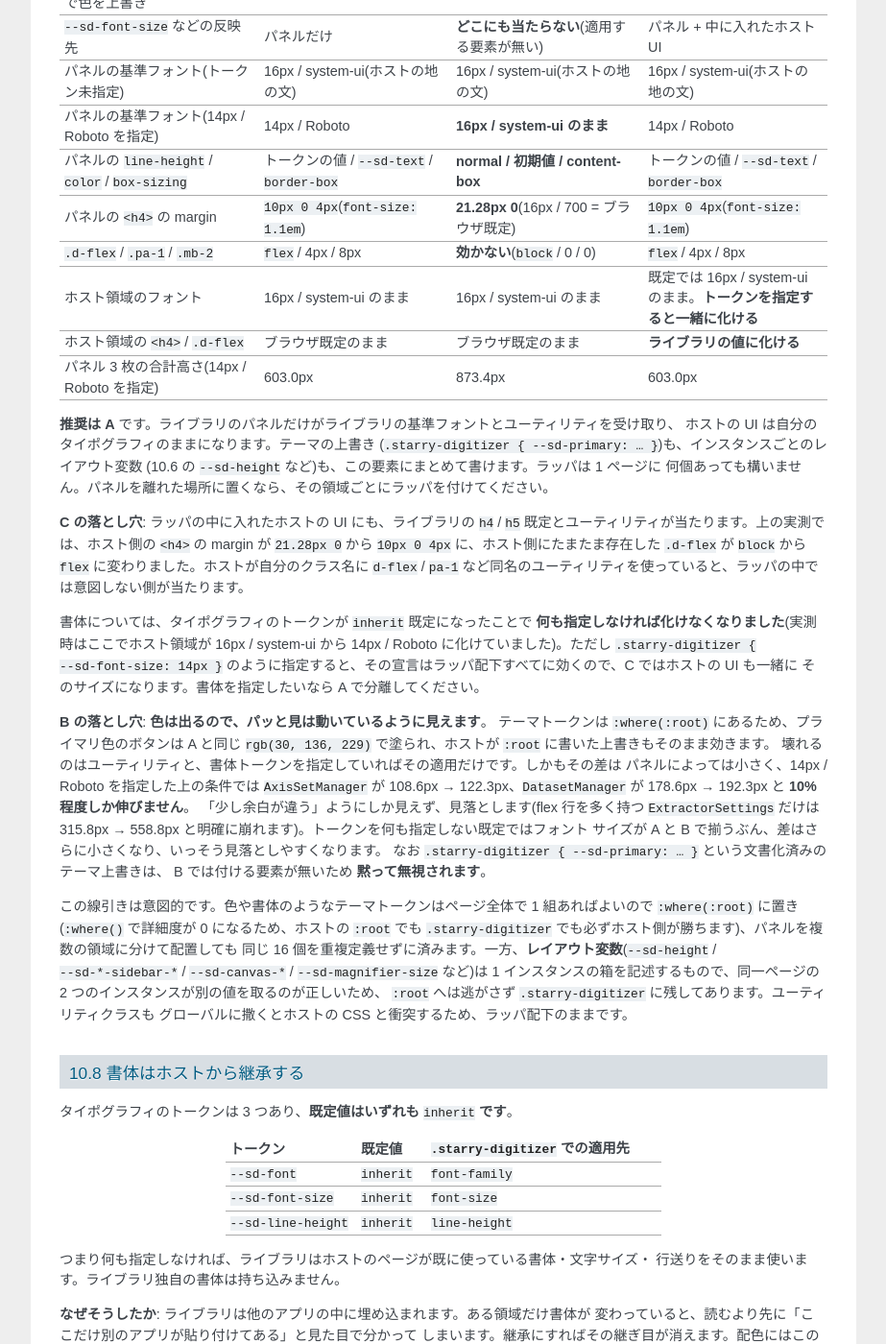
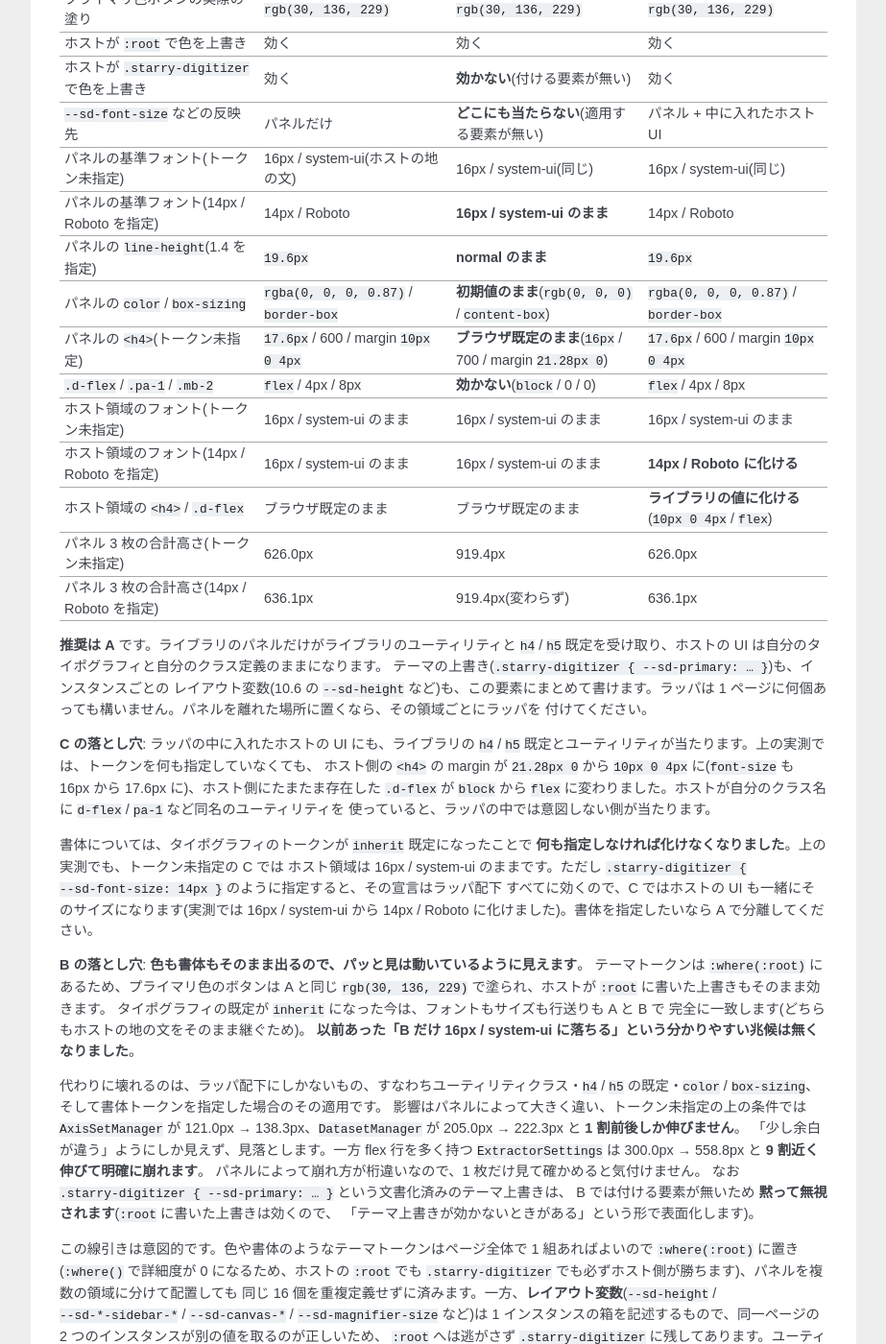
Before and after one commit to t29mato/starry-digitizer, a Sphinx documentation site: the page built from docs/embedding.rst, in a window 1280 px wide and 1400 px high, scrolled down 7347 px. Shown: the whole window at 96% size, without its empty margins (198-1121 px from the left). Built offline with Sphinx 7.4.7, drawn with Linux system fonts in a browser that asks for light colours; some of the changed text lies outside the part shown.

Commit message:
docs: §10.7 のラッパ比較を測り直す(タイポグラフィ変更後)
`8aa33ce` / `bc0aa5f` で書体が継承になり `rem` が消えたため、書体依存の行と
高さが古くなっていた。実 Chromium で本物のパネル 3 枚をマウントして測り直した。

## 結論が変わった点

以前は「**B(ラッパ無し)は色は出るがフォントとユーティリティが落ちる**」だった。
いまは **B でもフォント・サイズ・行送りが A と完全に一致する**(どちらもホスト
継承なので)。

つまり **B はより見分けにくくなった。** 「その領域だけ 16px / system-ui に
落ちる」という分かりやすい兆候が消えたため。壊れるのはラッパ配下にしか無いもの
だけになった:

- ユーティリティクラス(`.d-flex` / `.pa-1` / `.mb-2`)
- `h4` / `h5` の既定(16px/700/`21.28px 0` のまま。A は 17.6px/600/`10px 0 4px`)
- `color` / `box-sizing`
- 書体トークンを**指定した場合**にそれが適用されないこと
- **`.starry-digitizer { --sd-primary: … }` が黙殺されること**

推奨は A のままだが、理由を「ライブラリの基準フォントを受け取る」から
「ユーティリティと見出しの既定をパネルだけが受け取り、ホストの UI は自分の
クラス定義のまま」に書き換えた。

## 数値

高さは全面的に変わった(A/C 603.0 → 626.0px、B 873.4 → 919.4px)。
`ExtractorSettings` の崩れ幅は 300.0 → 558.8px(+86%)に拡大。

## 測れなかったこと(本文に明記)

測定機に DejaVu 系しかフォントが無く、`system-ui` と `Roboto` が同じ実フォントに
落ちる。表の `font-family` は `getComputedStyle` が返す指定値であり、A と B の
高さ差は書体ではなくサイズ・行送り・ユーティリティ由来である。

高さはビューポート依存(`--sd-axis-list-min-height` が `8vh` など)なので、
測定条件 1400x1200 を本文に明記した。

Co-Authored-By: Claude Opus 5 (1M context) <noreply@anthropic.com>
Claude-Session: https://claude.ai/code/session_01TqAGy7bjp6mR75ihRHTeeV

```diff
--- a/docs/embedding.rst
+++ b/docs/embedding.rst
@@ -393,14 +393,16 @@ canvas 要素の持ち主なので、1 つの context につき 1 つだけ配
      <!-- AxisSetManager / CanvasMain / ... -->
    </div>
 
-実測値(Chromium 実機。``AxisSetManager`` / ``ExtractorSettings`` / ``DatasetManager`` を
-幅 320px の列に実際にマウントし、ホスト側の地の文は ``font-family: system-ui`` /
-``font-size: 16px``)。
+実測値(Chromium 実機、ヘッドレス。ビューポート 1400x1200 で ``AxisSetManager`` /
+``ExtractorSettings`` / ``DatasetManager`` の 3 枚を幅 320px の列に実際にマウントし、
+``getComputedStyle`` を読んだ値。ホスト側の地の文は ``font-family: system-ui`` /
+``font-size: 16px``\ 、``line-height`` は未指定)。
 
-タイポグラフィの既定が ``inherit`` になる前の測定なので、\ **ラッパには当時のライブラリ
-既定と同じ** ``--sd-font: Roboto…`` / ``--sd-font-size: 14px`` / ``--sd-line-height: 1.4``
-**を指定した状態**\ として読んでください。トークンを何も指定しない現在の既定では、A の
-パネルもホストの地の文(この例では 16px / system-ui)をそのまま継ぎます。
+高さは ``--sd-axis-list-min-height`` / ``--sd-dataset-list-min-height`` の既定が ``vh``
+なので、ビューポートの高さが変われば 3 通りとも一緒に動きます。A と B の差だけが意味を
+持つ数字です。なお測定機には DejaVu 系のフォントしか入っておらず、``system-ui`` も
+``Roboto`` も同じ実フォントに落ちます。表の ``font-family`` は ``getComputedStyle`` が
+返す指定値で、A と B の高さの差は書体の違いではなくサイズ・行送り・ユーティリティの差です。
 
 .. list-table::
    :header-rows: 1
@@ -414,6 +416,10 @@ canvas 要素の持ち主なので、1 つの context につき 1 つだけ配
      - ``#1e88e5``
      - ``#1e88e5``
      - ``#1e88e5``
+   * - プライマリ色ボタンの実際の塗り
+     - ``rgb(30, 136, 229)``
+     - ``rgb(30, 136, 229)``
+     - ``rgb(30, 136, 229)``
    * - ホストが ``:root`` で色を上書き
      - 効く
      - 効く
@@ -428,66 +434,87 @@ canvas 要素の持ち主なので、1 つの context につき 1 つだけ配
      - パネル + 中に入れたホスト UI
    * - パネルの基準フォント(トークン未指定)
      - 16px / system-ui(ホストの地の文)
-     - 16px / system-ui(ホストの地の文)
-     - 16px / system-ui(ホストの地の文)
+     - 16px / system-ui(同じ)
+     - 16px / system-ui(同じ)
    * - パネルの基準フォント(14px / Roboto を指定)
      - 14px / Roboto
      - **16px / system-ui のまま**
      - 14px / Roboto
-   * - パネルの ``line-height`` / ``color`` / ``box-sizing``
-     - トークンの値 / ``--sd-text`` / ``border-box``
-     - **normal / 初期値 / content-box**
-     - トークンの値 / ``--sd-text`` / ``border-box``
-   * - パネルの ``<h4>`` の margin
-     - ``10px 0 4px``\ (``font-size: 1.1em``)
-     - **21.28px 0**\ (16px / 700 = ブラウザ既定)
-     - ``10px 0 4px``\ (``font-size: 1.1em``)
+   * - パネルの ``line-height``\ (1.4 を指定)
+     - ``19.6px``
+     - **normal のまま**
+     - ``19.6px``
+   * - パネルの ``color`` / ``box-sizing``
+     - ``rgba(0, 0, 0, 0.87)`` / ``border-box``
+     - **初期値のまま**\ (``rgb(0, 0, 0)`` / ``content-box``)
+     - ``rgba(0, 0, 0, 0.87)`` / ``border-box``
+   * - パネルの ``<h4>``\ (トークン未指定)
+     - ``17.6px`` / 600 / margin ``10px 0 4px``
+     - **ブラウザ既定のまま**\ (``16px`` / 700 / margin ``21.28px 0``)
+     - ``17.6px`` / 600 / margin ``10px 0 4px``
    * - ``.d-flex`` / ``.pa-1`` / ``.mb-2``
      - ``flex`` / 4px / 8px
      - **効かない**\ (``block`` / 0 / 0)
      - ``flex`` / 4px / 8px
-   * - ホスト領域のフォント
+   * - ホスト領域のフォント(トークン未指定)
      - 16px / system-ui のまま
      - 16px / system-ui のまま
-     - 既定では 16px / system-ui のまま。\ **トークンを指定すると一緒に化ける**
+     - 16px / system-ui のまま
+   * - ホスト領域のフォント(14px / Roboto を指定)
+     - 16px / system-ui のまま
+     - 16px / system-ui のまま
+     - **14px / Roboto に化ける**
    * - ホスト領域の ``<h4>`` / ``.d-flex``
      - ブラウザ既定のまま
      - ブラウザ既定のまま
-     - **ライブラリの値に化ける**
+     - **ライブラリの値に化ける**\ (``10px 0 4px`` / ``flex``)
+   * - パネル 3 枚の合計高さ(トークン未指定)
+     - 626.0px
+     - 919.4px
+     - 626.0px
    * - パネル 3 枚の合計高さ(14px / Roboto を指定)
-     - 603.0px
-     - 873.4px
-     - 603.0px
+     - 636.1px
+     - 919.4px(変わらず)
+     - 636.1px
 
-**推奨は A** です。ライブラリのパネルだけがライブラリの基準フォントとユーティリティを受け取り、
-ホストの UI は自分のタイポグラフィのままになります。テーマの上書き
-(``.starry-digitizer { --sd-primary: … }``)も、インスタンスごとのレイアウト変数
-(10.6 の ``--sd-height`` など)も、この要素にまとめて書けます。ラッパは 1 ページに
-何個あっても構いません。パネルを離れた場所に置くなら、その領域ごとにラッパを付けてください。
+**推奨は A** です。ライブラリのパネルだけがライブラリのユーティリティと ``h4`` / ``h5``
+既定を受け取り、ホストの UI は自分のタイポグラフィと自分のクラス定義のままになります。
+テーマの上書き(``.starry-digitizer { --sd-primary: … }``)も、インスタンスごとの
+レイアウト変数(10.6 の ``--sd-height`` など)も、この要素にまとめて書けます。ラッパは
+1 ページに何個あっても構いません。パネルを離れた場所に置くなら、その領域ごとにラッパを
+付けてください。
 
 **C の落とし穴**\ : ラッパの中に入れたホストの UI にも、ライブラリの ``h4`` / ``h5``
-既定とユーティリティが当たります。上の実測では、ホスト側の ``<h4>`` の margin が
-``21.28px 0`` から ``10px 0 4px`` に、ホスト側にたまたま存在した ``.d-flex`` が
-``block`` から ``flex`` に変わりました。ホストが自分のクラス名に ``d-flex`` /
-``pa-1`` など同名のユーティリティを使っていると、ラッパの中では意図しない側が当たります。
+既定とユーティリティが当たります。上の実測では、トークンを何も指定していなくても、
+ホスト側の ``<h4>`` の margin が ``21.28px 0`` から ``10px 0 4px`` に(``font-size`` も
+16px から 17.6px に)、ホスト側にたまたま存在した ``.d-flex`` が ``block`` から ``flex``
+に変わりました。ホストが自分のクラス名に ``d-flex`` / ``pa-1`` など同名のユーティリティを
+使っていると、ラッパの中では意図しない側が当たります。
 
 書体については、タイポグラフィのトークンが ``inherit`` 既定になったことで
-**何も指定しなければ化けなくなりました**\ (実測時はここでホスト領域が 16px / system-ui
-から 14px / Roboto に化けていました)。ただし ``.starry-digitizer { --sd-font-size: 14px }``
-のように指定すると、その宣言はラッパ配下すべてに効くので、C ではホストの UI も一緒に
-そのサイズになります。書体を指定したいなら A で分離してください。
+**何も指定しなければ化けなくなりました**\ 。上の実測でも、トークン未指定の C では
+ホスト領域は 16px / system-ui のままです。ただし
+``.starry-digitizer { --sd-font-size: 14px }`` のように指定すると、その宣言はラッパ配下
+すべてに効くので、C ではホストの UI も一緒にそのサイズになります(実測では 16px /
+system-ui から 14px / Roboto に化けました)。書体を指定したいなら A で分離してください。
 
-**B の落とし穴**\ : **色は出るので、パッと見は動いているように見えます**\ 。
+**B の落とし穴**\ : **色も書体もそのまま出るので、パッと見は動いているように見えます**\ 。
 テーマトークンは ``:where(:root)`` にあるため、プライマリ色のボタンは A と同じ
 ``rgb(30, 136, 229)`` で塗られ、ホストが ``:root`` に書いた上書きもそのまま効きます。
-壊れるのはユーティリティと、書体トークンを指定していればその適用だけです。しかもその差は
-パネルによっては小さく、14px / Roboto を指定した上の条件では ``AxisSetManager`` が
-108.6px → 122.3px、\ ``DatasetManager`` が 178.6px → 192.3px と **10% 程度しか伸びません**\ 。
-「少し余白が違う」ようにしか見えず、見落とします(flex 行を多く持つ ``ExtractorSettings``
-だけは 315.8px → 558.8px と明確に崩れます)。トークンを何も指定しない既定ではフォント
-サイズが A と B で揃うぶん、差はさらに小さくなり、いっそう見落としやすくなります。
+タイポグラフィの既定が ``inherit`` になった今は、フォントもサイズも行送りも A と B で
+完全に一致します(どちらもホストの地の文をそのまま継ぐため)。
+**以前あった「B だけ 16px / system-ui に落ちる」という分かりやすい兆候は無くなりました**\ 。
+
+代わりに壊れるのは、ラッパ配下にしかないもの、すなわちユーティリティクラス・``h4`` /
+``h5`` の既定・``color`` / ``box-sizing``\ 、そして書体トークンを指定した場合のその適用です。
+影響はパネルによって大きく違い、トークン未指定の上の条件では ``AxisSetManager`` が
+121.0px → 138.3px、\ ``DatasetManager`` が 205.0px → 222.3px と **1 割前後しか伸びません**\ 。
+「少し余白が違う」ようにしか見えず、見落とします。一方 flex 行を多く持つ
+``ExtractorSettings`` は 300.0px → 558.8px と **9 割近く伸びて明確に崩れます**\ 。
+パネルによって崩れ方が桁違いなので、1 枚だけ見て確かめると気付けません。
 なお ``.starry-digitizer { --sd-primary: … }`` という文書化済みのテーマ上書きは、
-B では付ける要素が無いため **黙って無視されます**\ 。
+B では付ける要素が無いため **黙って無視されます**\ (``:root`` に書いた上書きは効くので、
+「テーマ上書きが効かないときがある」という形で表面化します)。
 
 この線引きは意図的です。色や書体のようなテーマトークンはページ全体で 1 組あればよいので
 ``:where(:root)`` に置き(``:where()`` で詳細度が 0 になるため、ホストの ``:root`` でも
```
